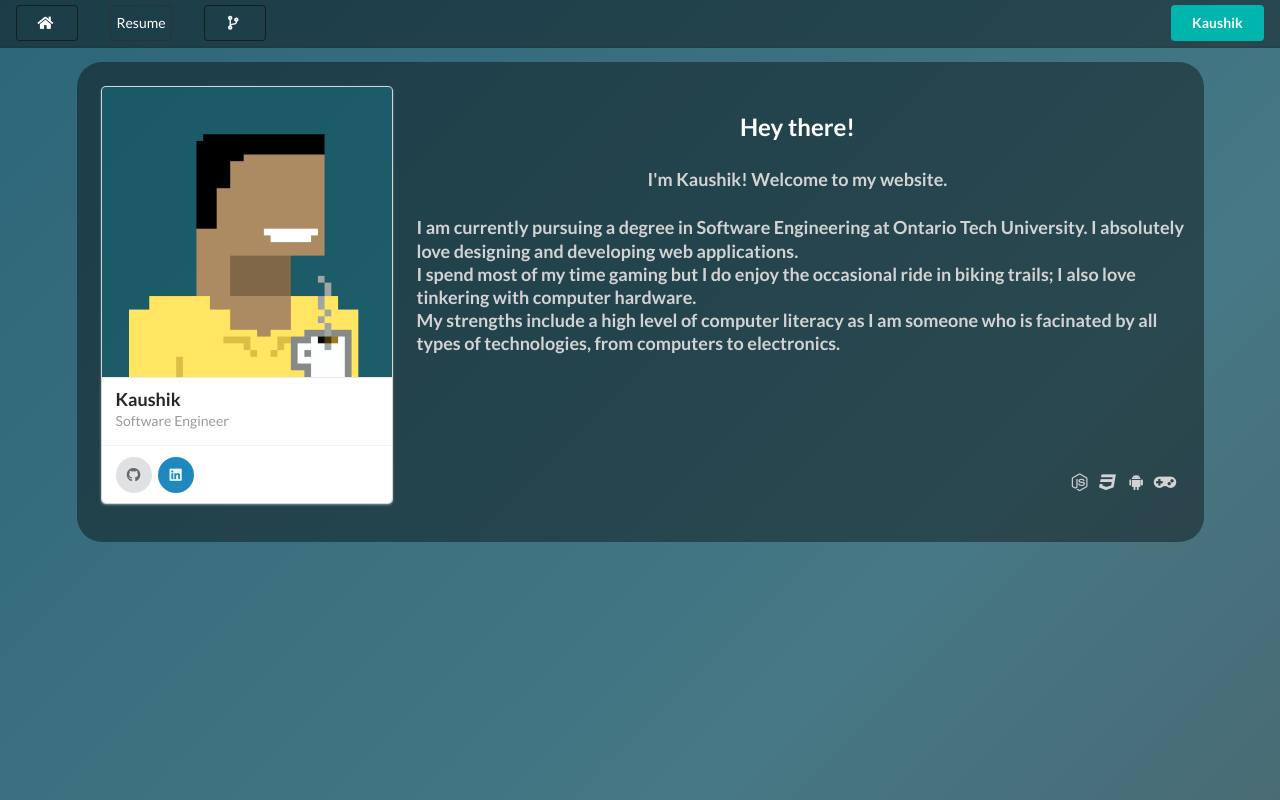
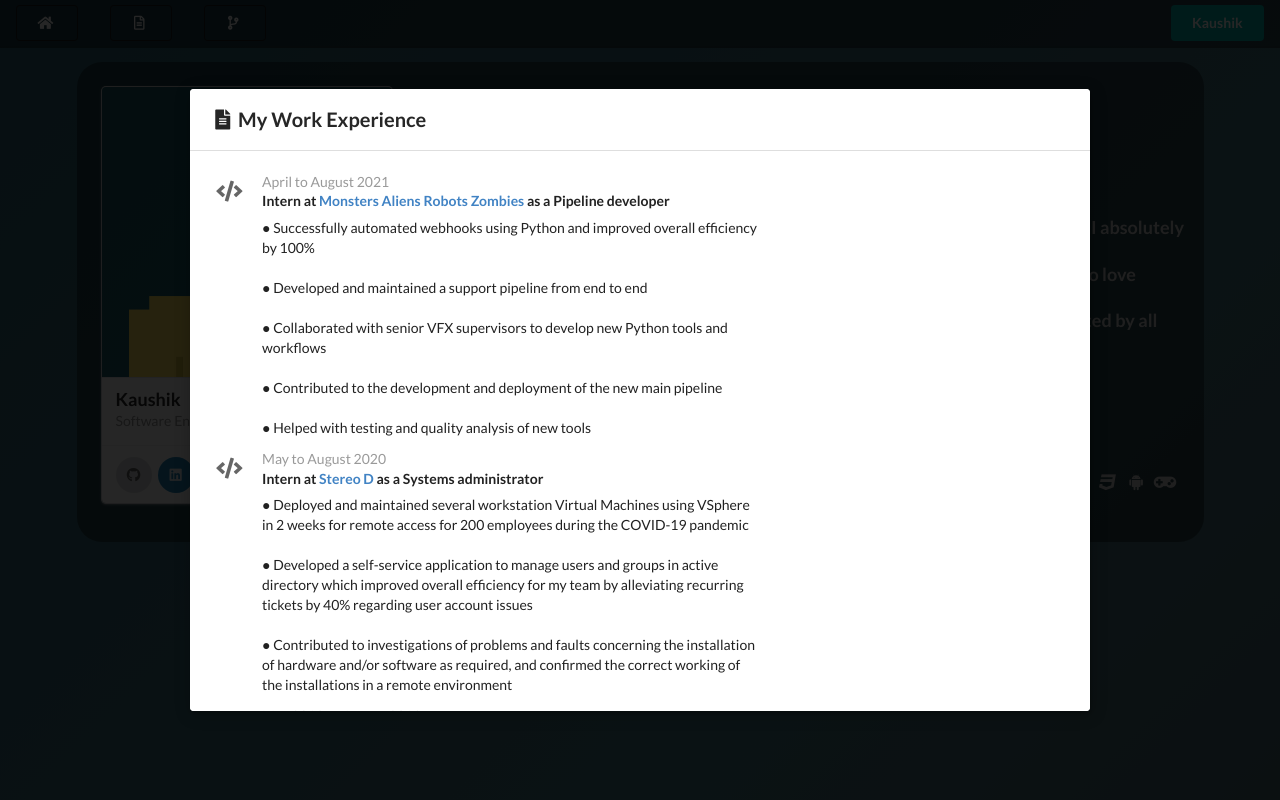
Before and after one commit to kaurama99/kaurama99.github.io, a plain HTML site: page index.html in a window 1280 px wide. Both pictures are taken after a click on the element "Resume". Drawn offline with nearby package versions, Linux system fonts and the light colour scheme.

Commit message:
made the resume modal

```diff
--- a/index.html
+++ b/index.html
@@ -5,6 +5,7 @@
     <link rel="stylesheet" href="background.css"/>
     <link rel="stylesheet" href="style.css"/>
     <meta charset="utf-8"/>
+    <title>Kaushik Github.io</title>
   </head>
 <body>
     <div class="ui icon secondary pointing menu" id="nav">
@@ -16,7 +17,7 @@
             </div>
           </div>
         </a>
-        <a class="animated fade item" id="text">
+        <a class="animated fade item" id="resume">
           <div class="ui animated fade basic secondary button" id="text" tabindex="0">
             <div class="hidden content" id="text">Resume</div>
             <div class="visible content" id="text">
@@ -87,13 +88,96 @@
             </h3>
 
           </h2>
+
+          <div id="resumeModal" class="ui longer modal">
+            <div class="header"><i class="file alternate icon"></i>My Work Experience</div>
+            <div class="scrolling content">
+              <div class="ui feed">
+                  <div class="event">
+                    <div class="label">
+                      <i class="code icon"></i>
+                    </div>
+                    <div class="content">
+                      <div class="date">
+                        April to August 2021
+                      </div>
+                      <div class="summary">
+                        Intern at <a>Monsters Aliens Robots Zombies</a> as a Pipeline developer
+                      </div>
+                      <div class="extra text">
+                        <p>
+                        ● Successfully automated webhooks using Python and improved overall efficiency by 100% <br>
+                        <br>● Developed and maintained a support pipeline from end to end<br>
+                        <br>● Collaborated with senior VFX supervisors to develop new Python tools and workflows<br>
+                        <br>● Contributed to the development and deployment of the new main pipeline<br>
+                        <br>● Helped with testing and quality analysis of new tools<br>
+                        </p>
+                      </div>
+                    </div>
+                  </div>
+                  <div class="event">
+                    <div class="label">
+                      <i class="code icon"></i>
+                    </div>
+                    <div class="content">
+                      <div class="date">
+                        May to August 2020
+                      </div>
+                      <div class="summary">
+                        Intern at <a>Stereo D</a> as a Systems administrator
+                      </div>
+                      <div class="extra text">
+                        ● Deployed and maintained several workstation Virtual Machines using VSphere in 2 weeks for remote access for 200
+                        employees during the COVID-19 pandemic <br>
+                        <br>● Developed a self-service application to manage users and groups in active directory which improved overall efficiency for
+                        my team by alleviating recurring tickets by 40% regarding user account issues<br>
+                        <br>● Contributed to investigations of problems and faults concerning the installation of hardware and/or software as required,
+                        and confirmed the correct working of the installations in a remote environment<br>
+                      </div>
+                    </div>
+                  </div>
+                  <div class="event">
+                    <div class="label">
+                      <i class="code icon"></i>
+                    </div>
+                    <div class="content">
+                      <div class="date">
+                        May 2018 to August 2019
+                      </div>
+                      <div class="summary">
+                        Intern at <a>Stereo D</a> as a Frontend developer
+                      </div>
+                      <div class="extra text">
+                        ● Frontend and Programming lead in the Full-stack project which works as a folder management tool complete with a
+                        responsive user interface using SemanticUI and Bootstrap CSS frameworks<br>
+                        <br>● Built a Web presence from the ground up -- from concept, navigation, layout and programming to UX using NodeJS and
+                        ExpressJS which drastically improved overall efficiency for my team by reducing tickets regarding folder creation by 100%
+                        as it was completely automated<br>
+                        <br> ● Developed a REST API which POST/GET queries from a MongoDB database for the web presence to function seamlessly<br>
+                        <br>● Wrote PowerShell scripts that executes tasks posted to the MongoDB server like folder creation<br>
+                        <br>● Added authorization and authentication for the web application using PassportJS which interacted with an Active Directory
+                        server<br>
+                        <br>● Deployed the application using Docker which makes the application very scalable as new containers can be deployed with ease
+                      </div>
+                    </div>
+                  </div>
+                </div>
+            </div>
+          </div>
+
       </div>
 </body>
     <script src="https://cdnjs.cloudflare.com/ajax/libs/jquery/3.6.0/jquery.min.js"></script>
     <script src="https://cdnjs.cloudflare.com/ajax/libs/semantic-ui/2.4.1/semantic.min.js"></script>
     <script type="text/javascript">
     $('.ui.animated.fade.basic.secondary.button')
-      .popup()
-    ;
+      .popup();
+
+
+    $('#resume').click(function(){
+      $('#resumeModal')
+        .modal('show')
+      ;
+    });
     </script>
 </html>
```
